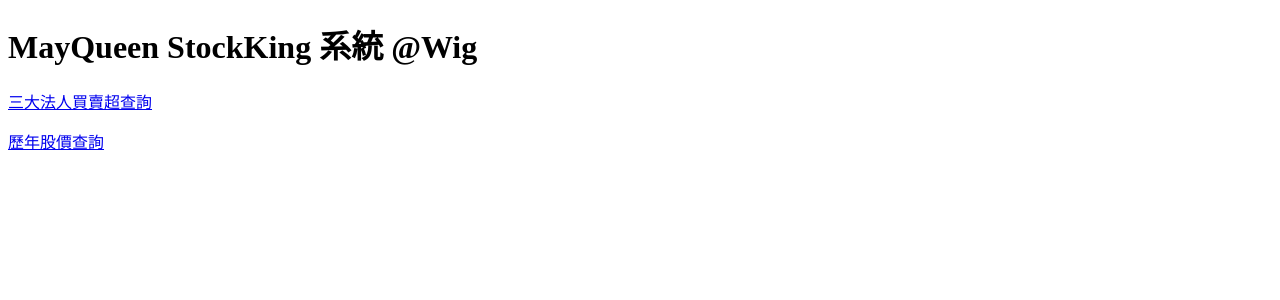
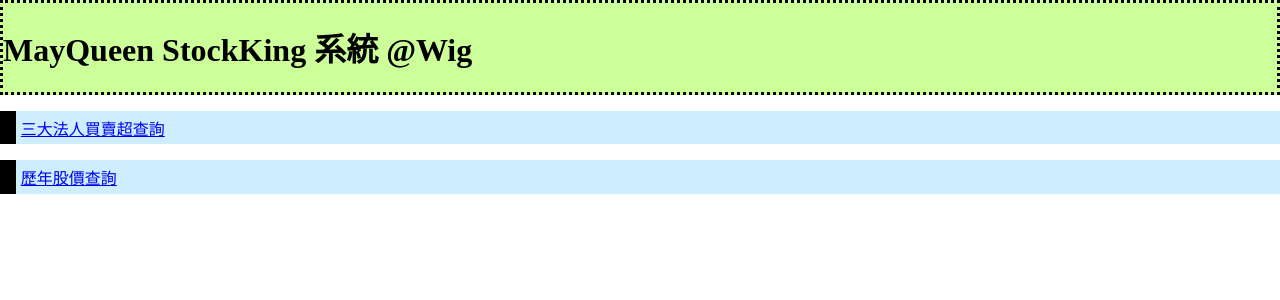
Before and after one commit to wigcheng/stock_ui, a Flask app: page / in a window 1280 px wide. Shown: the top 300 px of the page. Run offline with Flask 2, Linux system fonts and the light colour scheme.

Commit message:
Add UI effect using css for home page.

```diff
--- a/templates/index.html
+++ b/templates/index.html
@@ -1,14 +1,20 @@
 <!DOCTYPE html>
 <html>
 <head>
+  <link rel="stylesheet" href="/static/css/index.css" />
 </head>
 <body>
+  <div class="header">
   <h1>MayQueen StockKing 系統 @Wig</h1>
+  </div>
   <p></p>
-  <a href="/3p">三大法人買賣超查詢</a>
-  <p></p>
-  <a href="/price">歷年股價查詢</a>
-
-
+  <div class="linkbar">
+    <a href="/3p">三大法人買賣超查詢</a>
+  </div>
+    <p></p>
+    <p></p>
+  <div class="linkbar">
+    <a href="/price">歷年股價查詢</a>
+  </div>
 </body>
 </html>
```
